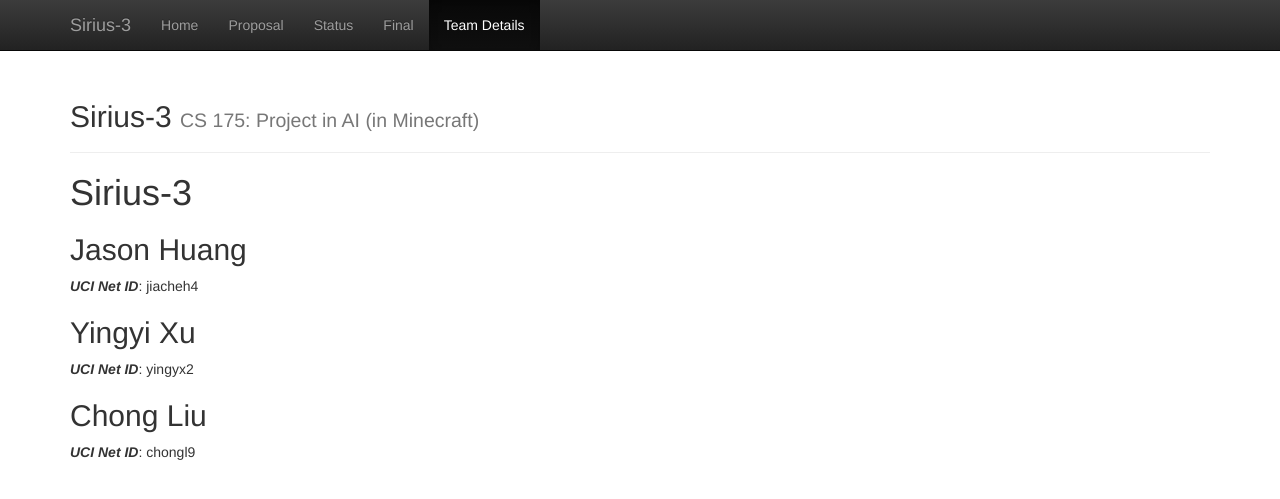
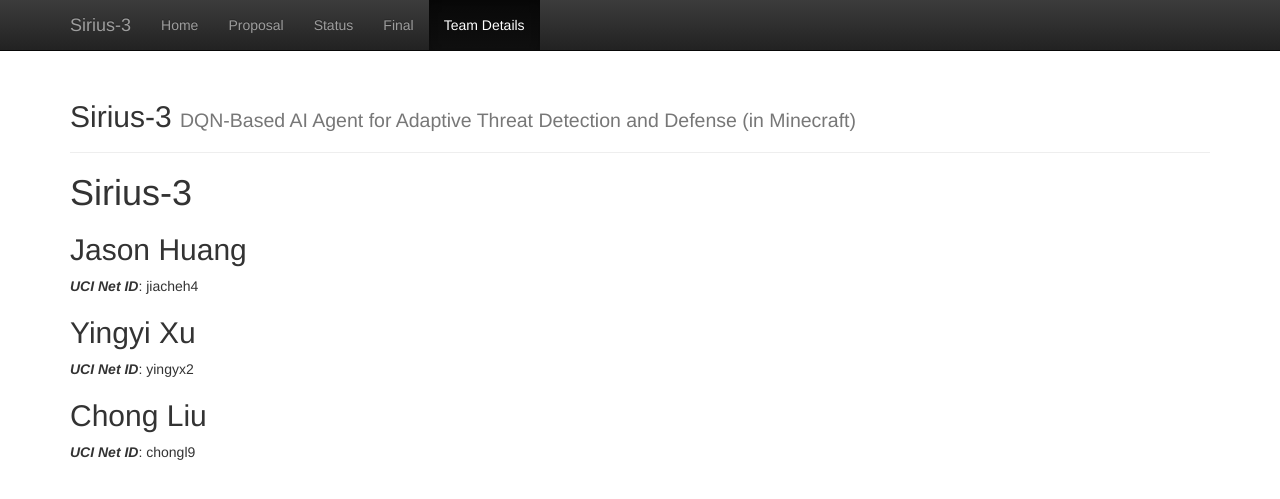
Before and after one commit to jiacheh4/Sirius-3, a Jekyll site: the page built from docs/team.md, in a window 1280 px wide. Shown: the top 499 px of the page. Built offline with Jekyll 4.4.1, drawn with Linux system fonts in a browser that asks for light colours.

Commit message:
Update _config.yml

```diff
--- a/docs/_config.yml
+++ b/docs/_config.yml
@@ -2,7 +2,7 @@
 # site.title
 
 title:    'Sirius-3'
-subtitle: 'CS 175: Project in AI (in Minecraft)'
+subtitle: 'DQN-Based AI Agent for Adaptive Threat Detection and Defense (in Minecraft)'
 
 
 #########################
```
